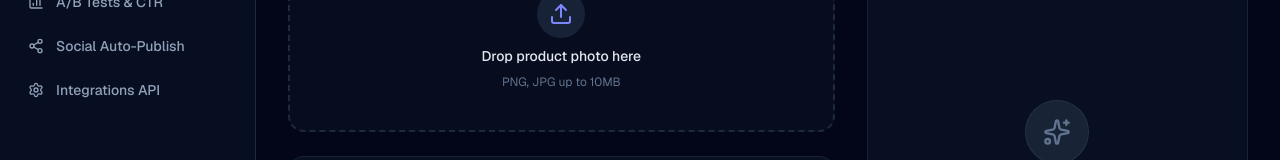
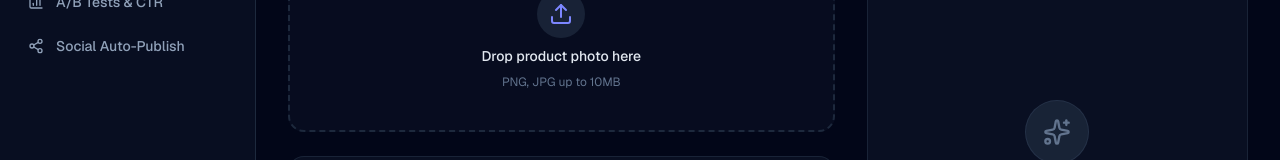
Before and after one commit to onur456/flonex, a Next.js app: page / in a window 1280 px wide. Shown: the part 215-375 px from the top of the page. Built offline with nearby package versions, Linux system fonts and the light colour scheme; no server answers; the database is empty.

Commit message:
Remove Integrations API item from sidebar navigation
Co-authored-by: Cursor <cursoragent@cursor.com>

```diff
--- a/app/page.tsx
+++ b/app/page.tsx
@@ -13,7 +13,6 @@ import {
   Store,
   BarChart3,
   Share2,
-  Settings,
   Zap,
   CheckCircle2,
   ArrowRight,
@@ -528,10 +527,6 @@ const [isUploading, setIsUploading] = useState(false);
             <button className="w-full flex items-center gap-3 px-3 py-2.5 rounded-lg text-slate-400 hover:text-slate-200 hover:bg-slate-800/50 font-medium text-sm transition">
               <Share2 className="w-4 h-4" />
               Social Auto-Publish
-            </button>
-            <button className="w-full flex items-center gap-3 px-3 py-2.5 rounded-lg text-slate-400 hover:text-slate-200 hover:bg-slate-800/50 font-medium text-sm transition">
-              <Settings className="w-4 h-4" />
-              Integrations API
             </button>
           </nav>
         </div>
```
